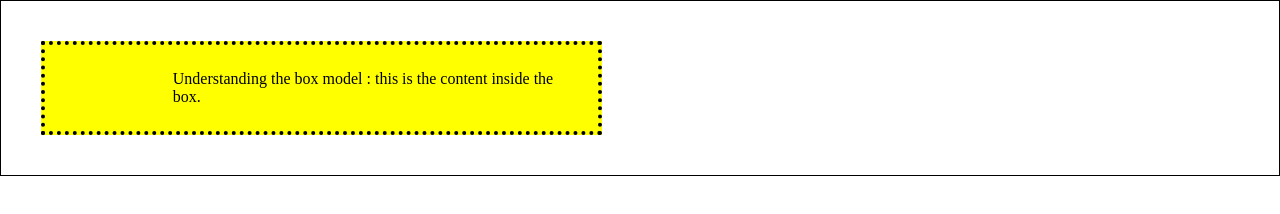
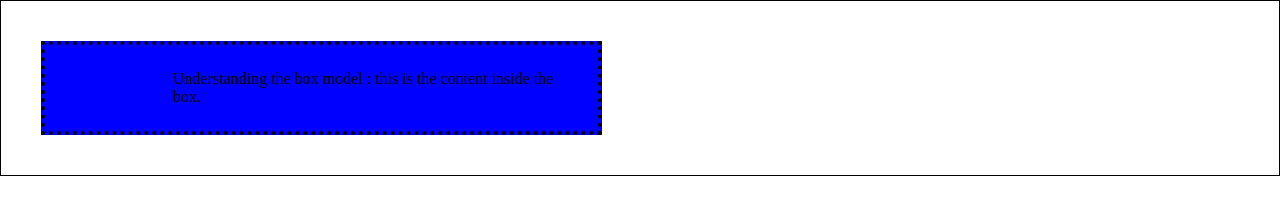
Before and after one commit to HarmandeepKaur2003/boxModel, a plain HTML site: page index.htm in a window 1280 px wide. Drawn offline with Linux system fonts and the light colour scheme.

Commit message:
change background color of content

```diff
--- a/css/styles.css
+++ b/css/styles.css
@@ -4,7 +4,7 @@
     border-color: #000000;*/
 
     border: 4px dotted #000000;
-    background-color: #FFFF00;
+    background-color: blue;
 
     /* width:400px; */
     max-width: 400px;
```
